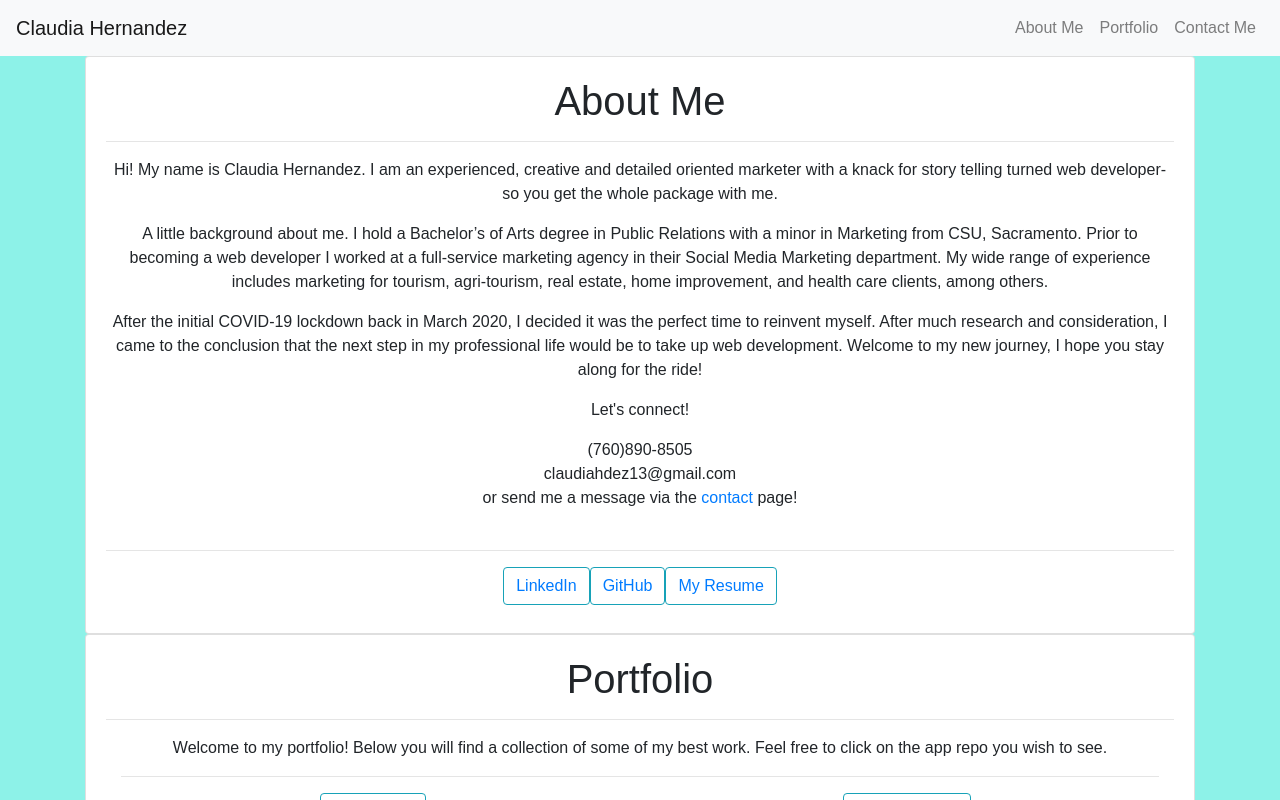
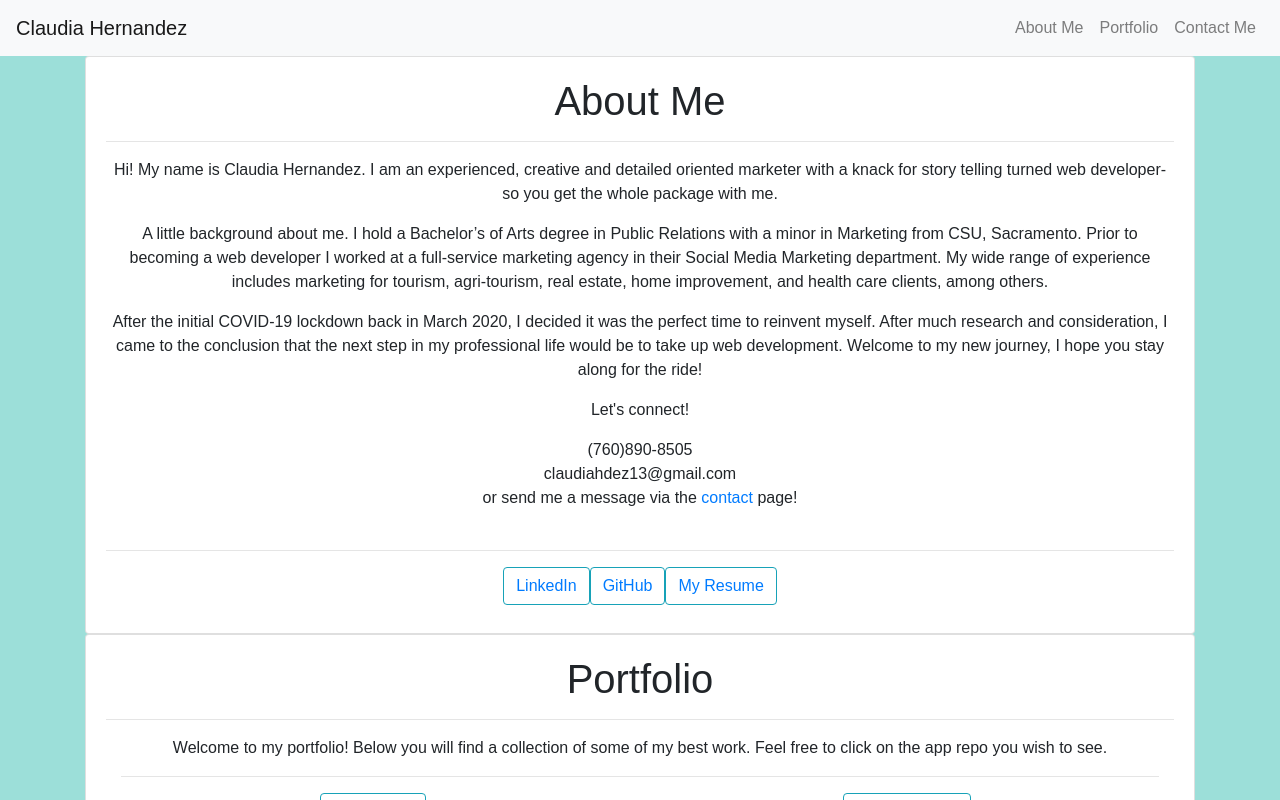
Before and after one commit to Claudialhc/react-portfolio, a React (Create React App) app: page / in a window 1280 px wide. Shown: the top 800 px of the page. Built offline with nearby package versions, Linux system fonts and the light colour scheme.

Commit message:
changed background color to a lighter more neutral color

```diff
--- a/src/App.css
+++ b/src/App.css
@@ -1,5 +1,5 @@
 body {
-background-color: #8df2e8;
+background-color: #9cdfd9;
 font-family: 'Montserrat', sans-serif;
 }
 .App {
```
